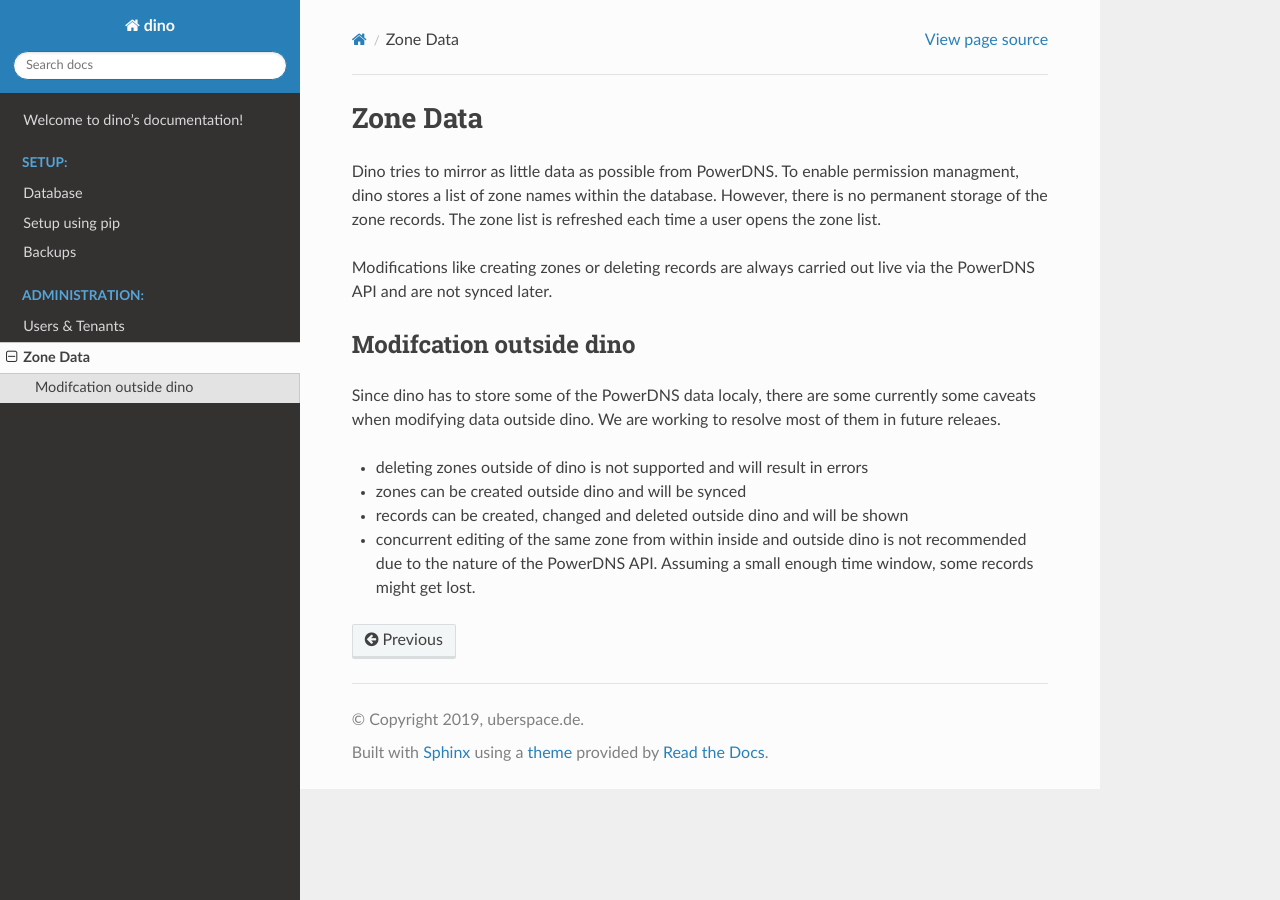
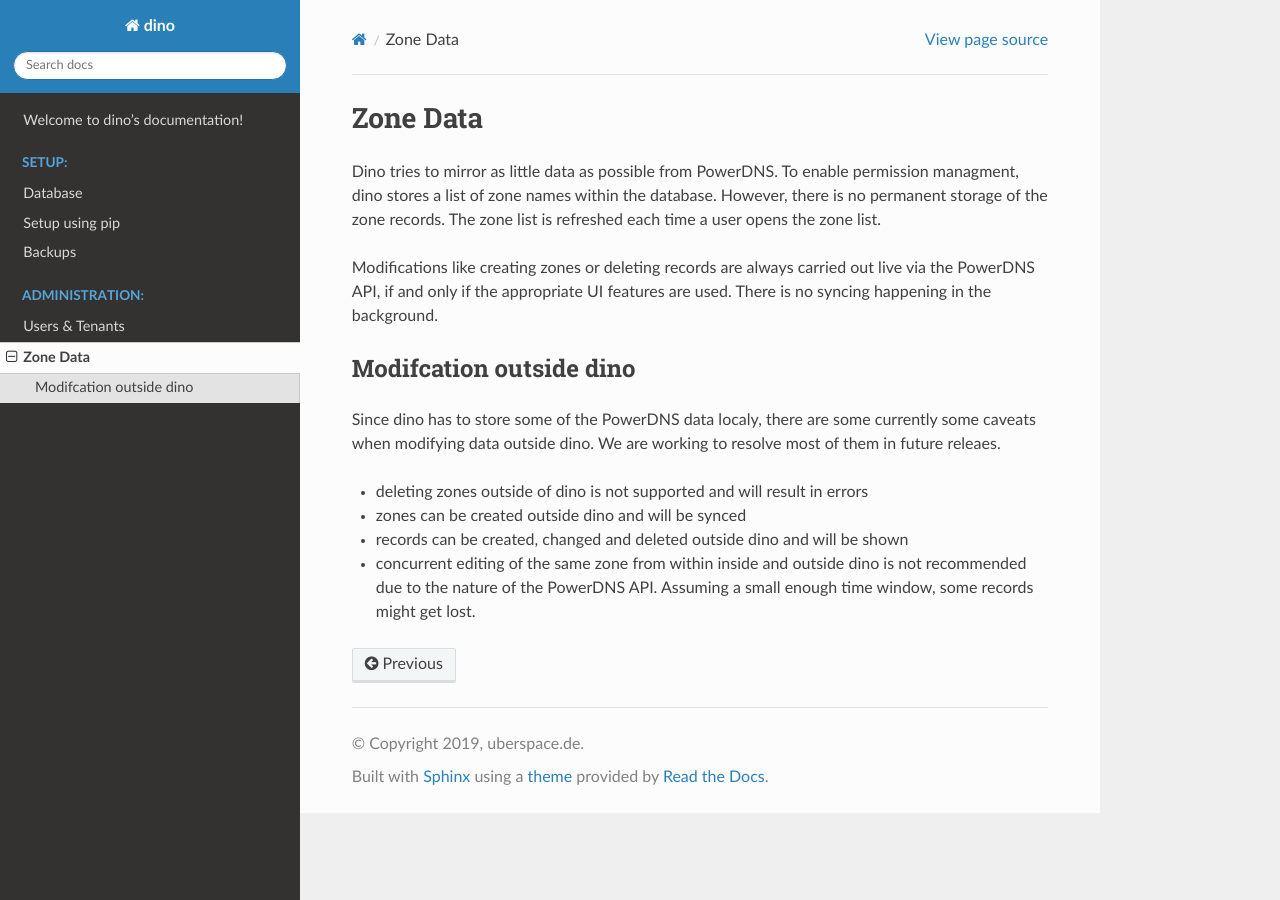
Before and after one commit to Uberspace/dino, a Sphinx documentation site: the page built from doc/zonedata.rst, in a window 1280 px wide. Built offline with Sphinx 7.4.7 and the Read the Docs theme 2.0.0, drawn with Linux system fonts in a browser that asks for light colours; the version number could not be read and is left out.

Commit message:
docs: clarify zone syncing behaviour

```diff
--- a/doc/zonedata.rst
+++ b/doc/zonedata.rst
@@ -7,7 +7,8 @@ However, there is no permanent storage of the zone records. The zone list is
 refreshed each time a user opens the zone list.
 
 Modifications like creating zones or deleting records are always carried out
-live via the PowerDNS API and are not synced later.
+live via the PowerDNS API, if and only if the appropriate UI features are used.
+There is no syncing happening in the background.
 
 Modifcation outside dino
 ------------------------
```
